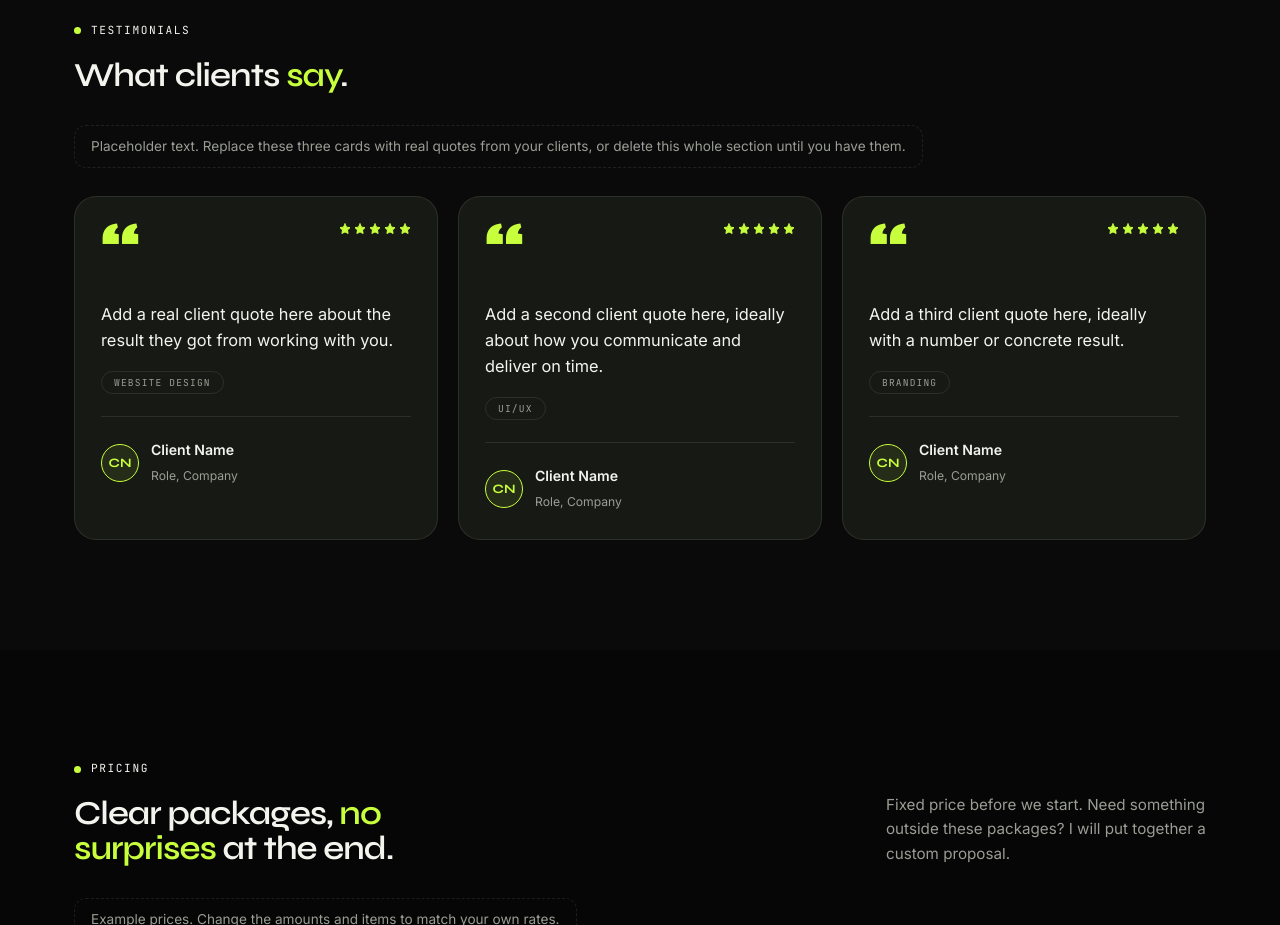
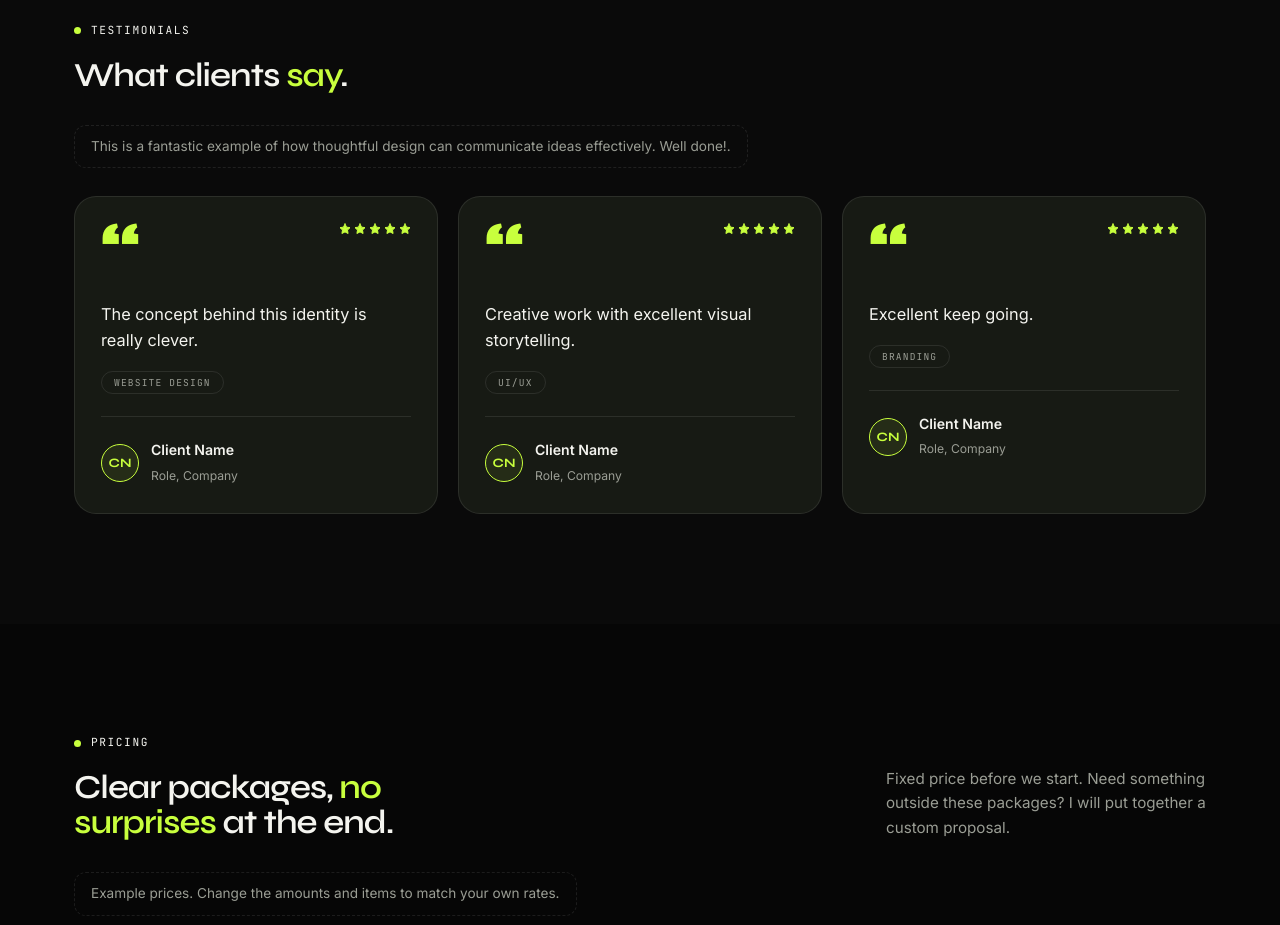
Before and after one commit to EtaraAmana/AmanaEtaraCreativePortfolio, a plain HTML site: page index.html in a window 1280 px wide. Shown: the part 5100-6025 px from the top of the page. Drawn offline with Linux system fonts and the light colour scheme.

Commit message:
Update index.html

```diff
--- a/index.html
+++ b/index.html
@@ -202,11 +202,11 @@
     <div class="sec-head">
       <div><p class="label">Testimonials</p><h2>What clients <span class="hl">say</span>.</h2></div>
     </div>
-    <p class="note reveal">Placeholder text. Replace these three cards with real quotes from your clients, or delete this whole section until you have them.</p>
+    <p class="note reveal">This is a fantastic example of how thoughtful design can communicate ideas effectively. Well done!.</p>
     <div class="cards3">
-      <article class="quote reveal"><div class="q-top"><span class="qm">“</span><span class="stars"><svg class="i"><use href="#i-star"/></svg><svg class="i"><use href="#i-star"/></svg><svg class="i"><use href="#i-star"/></svg><svg class="i"><use href="#i-star"/></svg><svg class="i"><use href="#i-star"/></svg></span></div><p>Add a real client quote here about the result they got from working with you.</p><span class="tag-s">Website design</span><div class="who"><span class="av">CN</span><span><strong>Client Name</strong><small>Role, Company</small></span></div></article>
-      <article class="quote reveal"><div class="q-top"><span class="qm">“</span><span class="stars"><svg class="i"><use href="#i-star"/></svg><svg class="i"><use href="#i-star"/></svg><svg class="i"><use href="#i-star"/></svg><svg class="i"><use href="#i-star"/></svg><svg class="i"><use href="#i-star"/></svg></span></div><p>Add a second client quote here, ideally about how you communicate and deliver on time.</p><span class="tag-s">UI/UX</span><div class="who"><span class="av">CN</span><span><strong>Client Name</strong><small>Role, Company</small></span></div></article>
-      <article class="quote reveal"><div class="q-top"><span class="qm">“</span><span class="stars"><svg class="i"><use href="#i-star"/></svg><svg class="i"><use href="#i-star"/></svg><svg class="i"><use href="#i-star"/></svg><svg class="i"><use href="#i-star"/></svg><svg class="i"><use href="#i-star"/></svg></span></div><p>Add a third client quote here, ideally with a number or concrete result.</p><span class="tag-s">Branding</span><div class="who"><span class="av">CN</span><span><strong>Client Name</strong><small>Role, Company</small></span></div></article>
+      <article class="quote reveal"><div class="q-top"><span class="qm">“</span><span class="stars"><svg class="i"><use href="#i-star"/></svg><svg class="i"><use href="#i-star"/></svg><svg class="i"><use href="#i-star"/></svg><svg class="i"><use href="#i-star"/></svg><svg class="i"><use href="#i-star"/></svg></span></div><p>The concept behind this identity is really clever.</p><span class="tag-s">Website design</span><div class="who"><span class="av">CN</span><span><strong>Client Name</strong><small>Role, Company</small></span></div></article>
+      <article class="quote reveal"><div class="q-top"><span class="qm">“</span><span class="stars"><svg class="i"><use href="#i-star"/></svg><svg class="i"><use href="#i-star"/></svg><svg class="i"><use href="#i-star"/></svg><svg class="i"><use href="#i-star"/></svg><svg class="i"><use href="#i-star"/></svg></span></div><p>Creative work with excellent visual storytelling.</p><span class="tag-s">UI/UX</span><div class="who"><span class="av">CN</span><span><strong>Client Name</strong><small>Role, Company</small></span></div></article>
+      <article class="quote reveal"><div class="q-top"><span class="qm">“</span><span class="stars"><svg class="i"><use href="#i-star"/></svg><svg class="i"><use href="#i-star"/></svg><svg class="i"><use href="#i-star"/></svg><svg class="i"><use href="#i-star"/></svg><svg class="i"><use href="#i-star"/></svg></span></div><p>Excellent keep going.</p><span class="tag-s">Branding</span><div class="who"><span class="av">CN</span><span><strong>Client Name</strong><small>Role, Company</small></span></div></article>
     </div>
   </div>
 </section>
```
